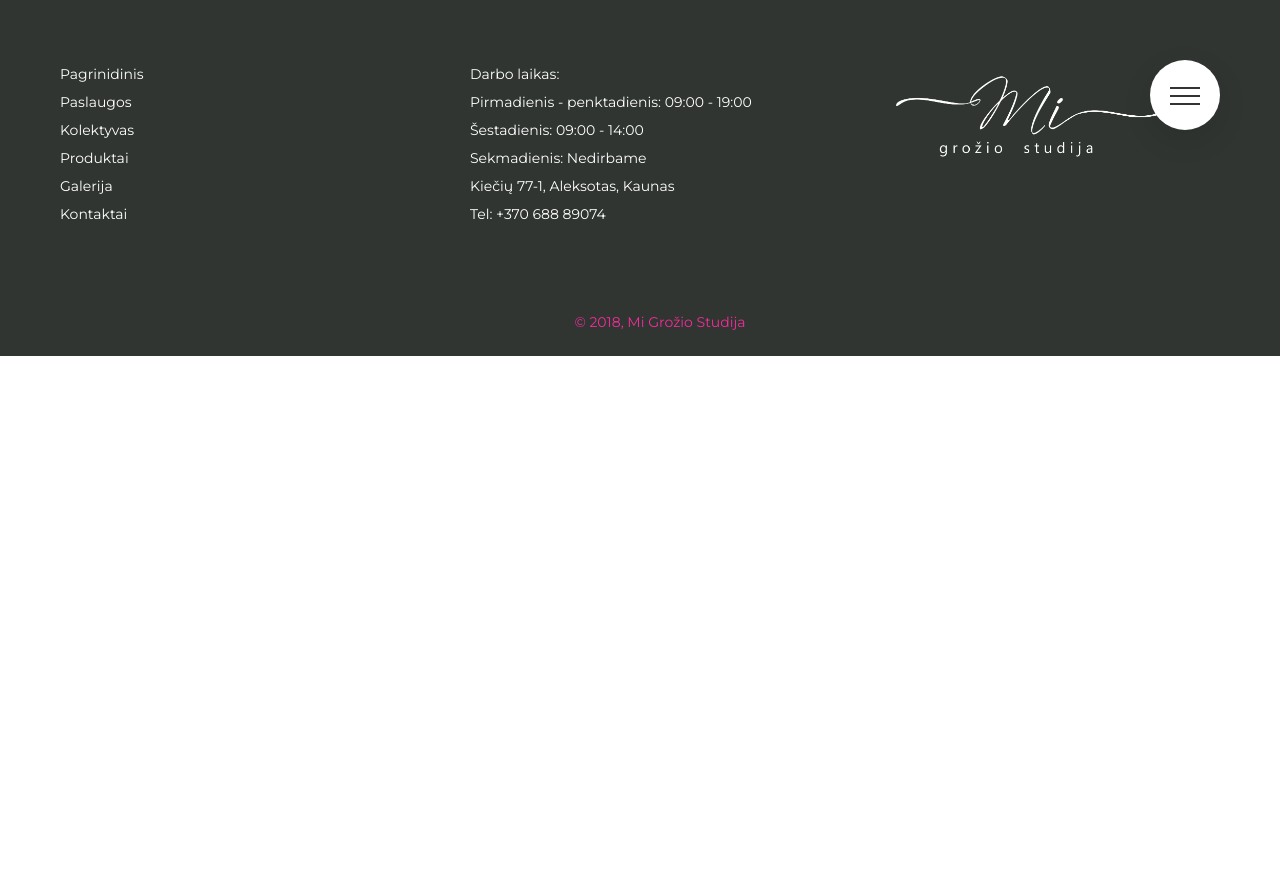
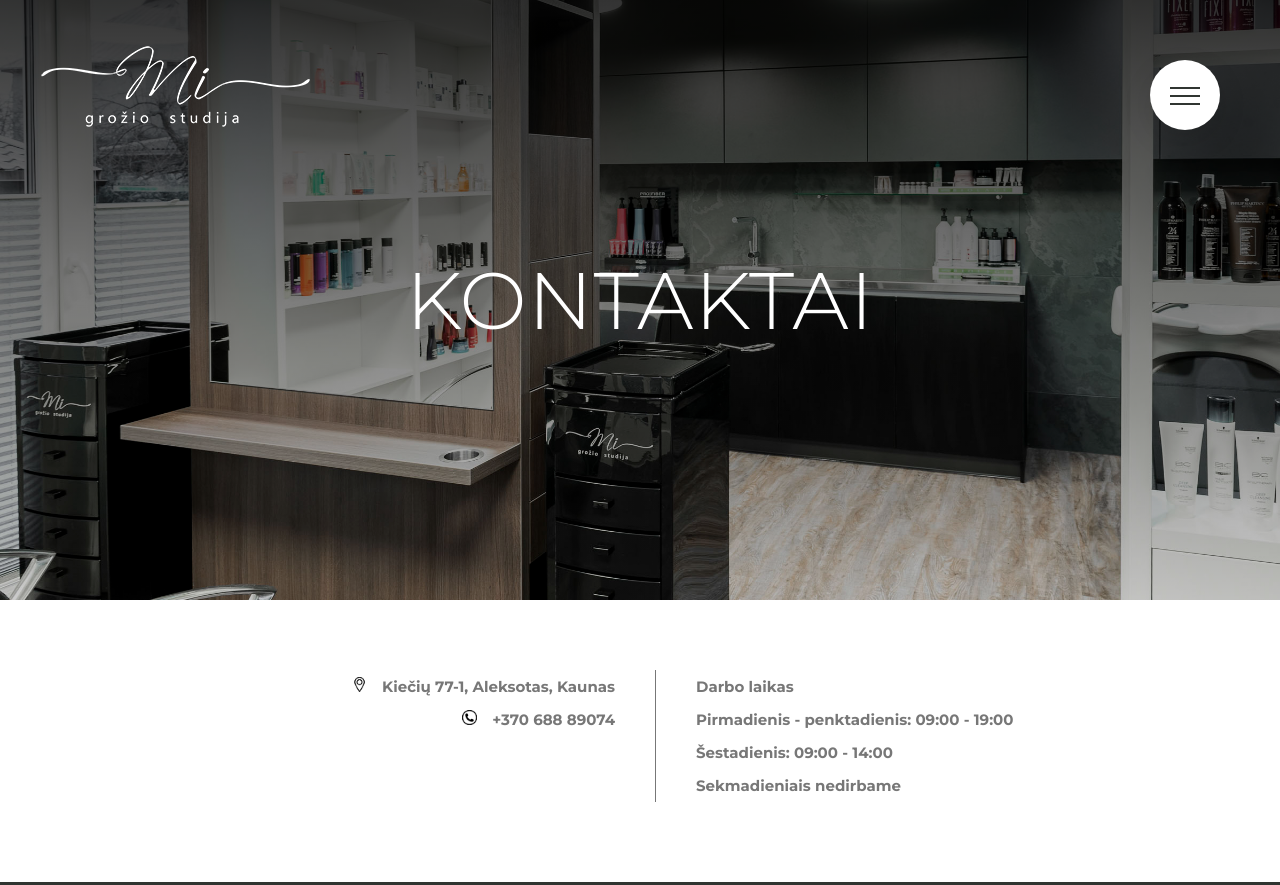
Before and after one commit to masalism/MiWebPage, a website: page kontaktai.html in a window 1280 px wide. Shown: the top 885 px of the page. Before the commit the page ends 800 px from the top, so only its background shows below. Drawn offline with nearby package versions, Linux system fonts and the light colour scheme.

Commit message:
Start of Contacts

```diff
--- a/kontaktai.html
+++ b/kontaktai.html
@@ -47,10 +47,35 @@
                     </li>
                 </ul>
             </div>
+        </nav>
+        <header class="header-secondary">
+            <div class="header-secondary__logo">
+                <img src="/img/logo-white-small.png" alt="Mi Logo" class="header-secondary__logo--pic">
+            </div>
 
-        </nav>
+            <div class="header-secondary__text-box-sec">
+                <div class="header-secondary__text-sec">Kontaktai</div>
+            </div>
+        </header>
         <main>
-
+            <section class="contacs-info container-fluid">
+                <div class="row">
+                    <div class="col">
+                        <div class="contacs-info__data">
+                            <p><img class="contacs-info__data-img" src="/img/location.png">Kiečių 77-1, Aleksotas, Kaunas</p>
+                            <p><img class="contacs-info__data-img" src="/img/phone.png">+370 688 89074</p>
+                        </div>
+                    </div>
+                    <div class="col">
+                        <div class="contacs-info__scedule">
+                            <p>Darbo laikas</p>
+                            <p>Pirmadienis - penktadienis: 09:00 - 19:00</p>
+                            <p>Šestadienis: 09:00 - 14:00</p>
+                            <p>Sekmadieniais nedirbame</p>
+                        </div>
+                    </div>
+                </div>
+            </section>
         </main>
         <footer class="footer container-fluid">
             <div class="footer__social">
--- a/sass/kontaktai.scss
+++ b/sass/kontaktai.scss
@@ -8,6 +8,7 @@
 @import "base/utilities";
 
 @import "components/button";
+@import "layout/_header-secondary";
 @import "layout/footer";
 @import "layout/navigation";
 
--- a/sass/pages/_kontaktai.scss
+++ b/sass/pages/_kontaktai.scss
@@ -0,0 +1,34 @@
+.header-secondary {
+    background-image: linear-gradient(rgba($black, 0.8),
+    rgba($black, 0.2)),
+    url(/img/kontaktai_header.jpg);
+}
+
+.contacs-info {
+    display: inline-block;
+    width: 100%;
+    padding-top: 7rem;
+    padding-bottom: 8rem;
+    font-size: 1.5rem;
+    font-weight: 700;
+    line-height: 3.3rem;
+
+    &__data {
+        text-align: right;
+        padding-right: 1rem;
+    }
+
+    &__data-img {
+        height: 1.5rem;
+        width: auto;
+        margin-right: 1.5rem;
+    }
+
+    &__scedule {
+        text-align: left;
+        padding-left: 4rem;
+        border-left-color: $grey-text;
+        border-left-style: solid;
+        border-left-width: .1rem;
+    }
+}
```
Also changed, not shown: css/kontaktai.css, img/kontaktai_header.jpg (added), img/location.png (added), img/phone.png (added).
